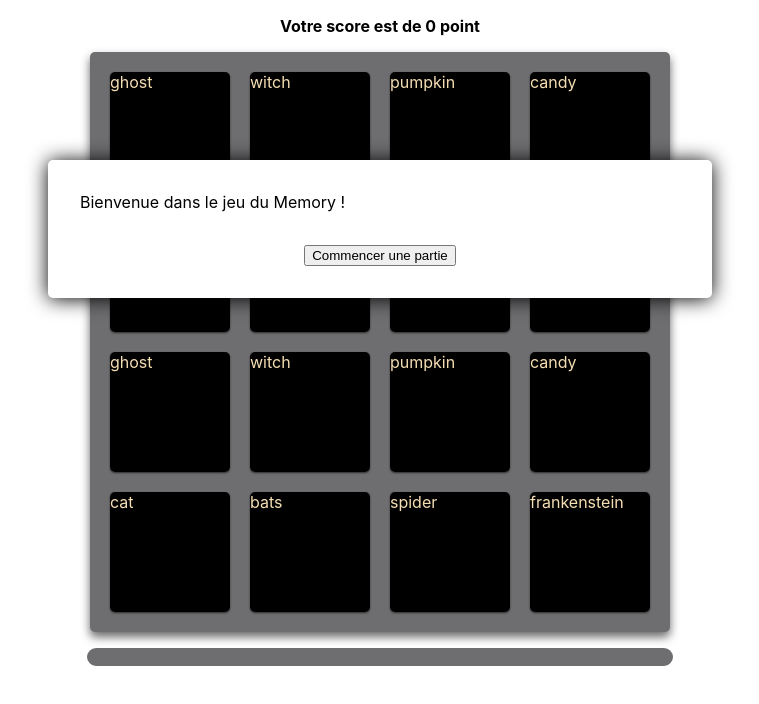
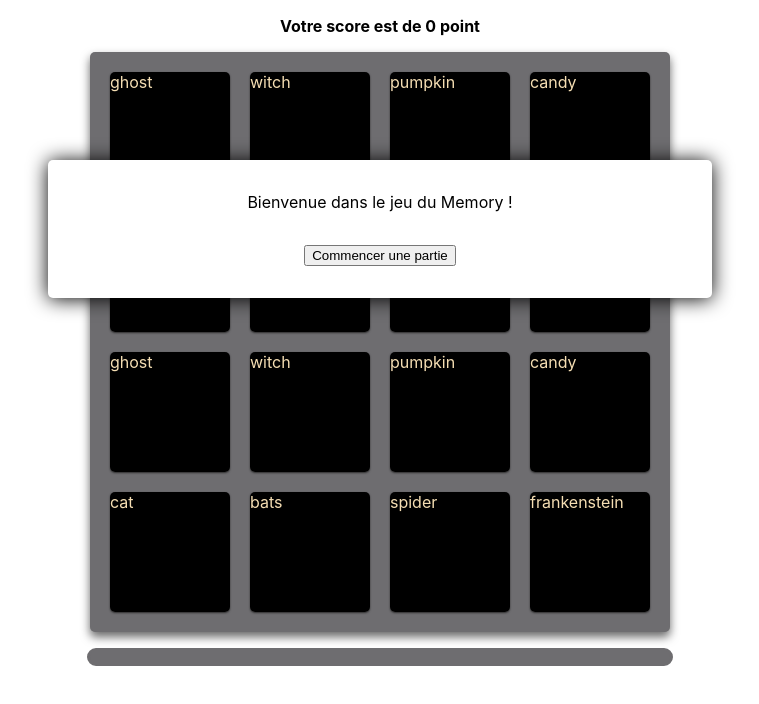
Before and after one commit to Pololops/2022-memory, a React (Create React App) app: page / in a window 1280 px wide. Shown: the top 704 px of the page, without its empty margins (260-1019 px from the left). Built offline with nearby package versions, Linux system fonts and the light colour scheme.

Commit message:
change text align to center

```diff
--- a/src/components/App/App.tsx
+++ b/src/components/App/App.tsx
@@ -47,7 +47,10 @@ export default function App() {
       <TimeCount />
       <Modal>
         <Message text="Bienvenue dans le jeu du Memory !" />
-        <Button text="Commencer une partie" onClick={clickButtonHandler} />
+        <Button
+          text="Commencer une partie"
+          onClick={clickButtonHandler}
+        />
       </Modal>
     </div>
   )
--- a/src/components/Modal/Modal.scss
+++ b/src/components/Modal/Modal.scss
@@ -11,7 +11,6 @@
 	transition: all 300ms;
 
 	p {
-		text-align: left;
 		margin: 0 0 2rem 0;
 	}
 
```
